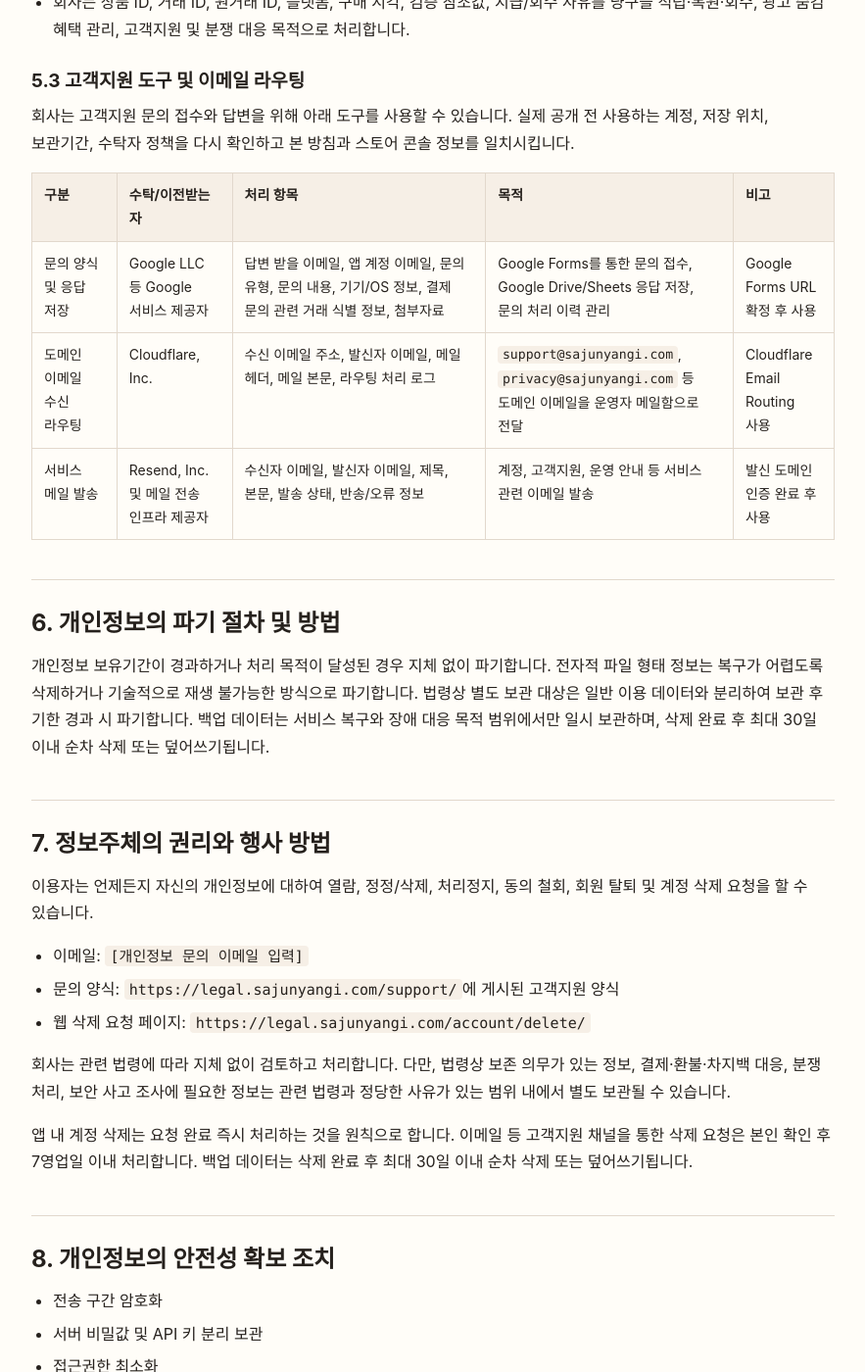
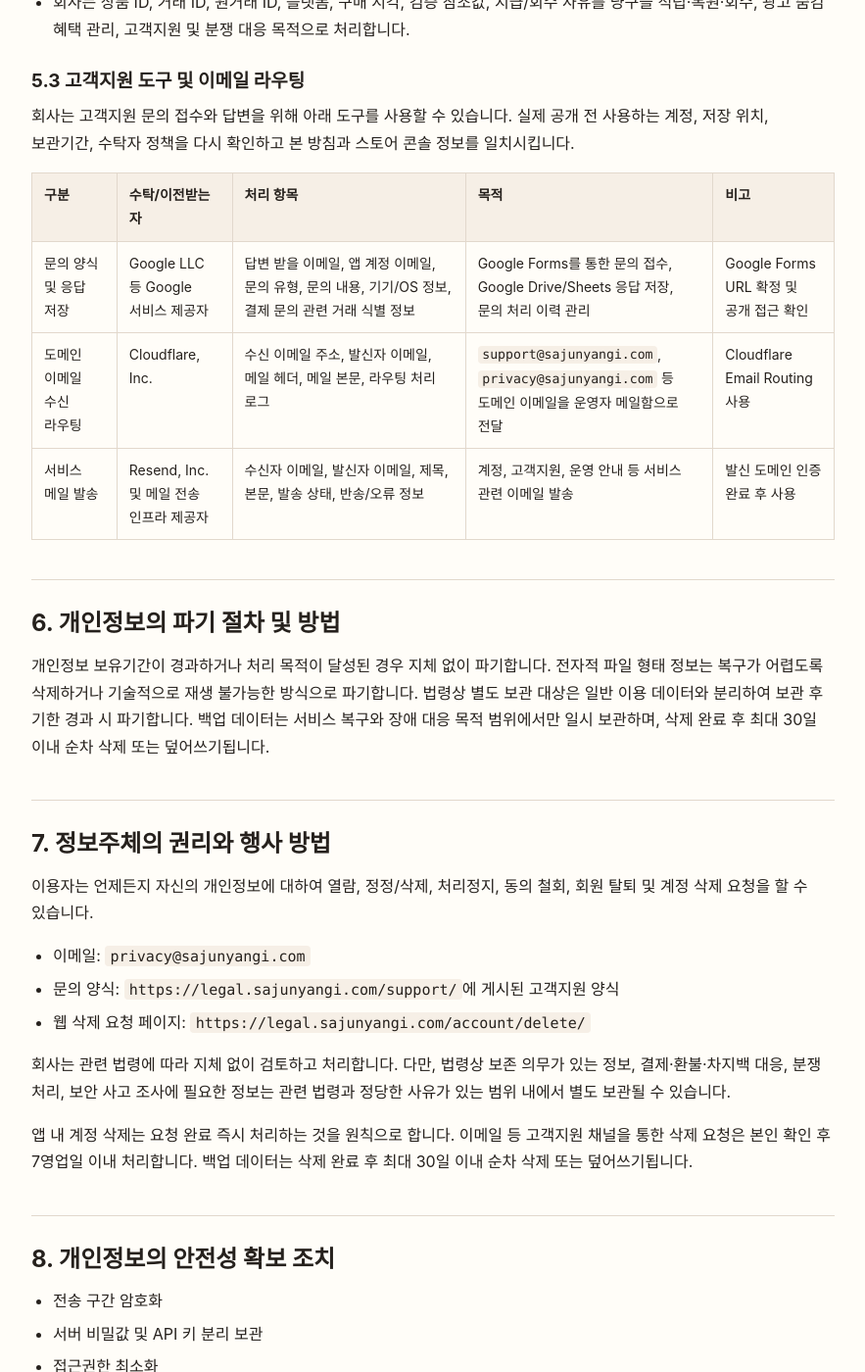
Before and after one commit to jybin00/sajunyangi-legal, a Jekyll site: the page built from privacy.md, in a window 1280 px wide and 1400 px high, scrolled down 5393 px. Shown: the whole window at 98% size, without its empty margins (148-1031 px from the left). Built offline with Jekyll 4.4.1, drawn with Linux system fonts in a browser that asks for light colours; some of the changed text lies outside the part shown.

Commit message:
docs: add support form URL

```diff
--- a/privacy.md
+++ b/privacy.md
@@ -157,7 +157,7 @@ Apple App Privacy 및 iOS Privacy Manifest 기준으로 현재 iOS 1.0/TestFligh
 
 | 구분 | 수탁/이전받는 자 | 처리 항목 | 목적 | 비고 |
 | --- | --- | --- | --- | --- |
-| 문의 양식 및 응답 저장 | Google LLC 등 Google 서비스 제공자 | 답변 받을 이메일, 앱 계정 이메일, 문의 유형, 문의 내용, 기기/OS 정보, 결제 문의 관련 거래 식별 정보, 첨부자료 | Google Forms를 통한 문의 접수, Google Drive/Sheets 응답 저장, 문의 처리 이력 관리 | Google Forms URL 확정 후 사용 |
+| 문의 양식 및 응답 저장 | Google LLC 등 Google 서비스 제공자 | 답변 받을 이메일, 앱 계정 이메일, 문의 유형, 문의 내용, 기기/OS 정보, 결제 문의 관련 거래 식별 정보 | Google Forms를 통한 문의 접수, Google Drive/Sheets 응답 저장, 문의 처리 이력 관리 | Google Forms URL 확정 및 공개 접근 확인 |
 | 도메인 이메일 수신 라우팅 | Cloudflare, Inc. | 수신 이메일 주소, 발신자 이메일, 메일 헤더, 메일 본문, 라우팅 처리 로그 | `support@sajunyangi.com`, `privacy@sajunyangi.com` 등 도메인 이메일을 운영자 메일함으로 전달 | Cloudflare Email Routing 사용 |
 | 서비스 메일 발송 | Resend, Inc. 및 메일 전송 인프라 제공자 | 수신자 이메일, 발신자 이메일, 제목, 본문, 발송 상태, 반송/오류 정보 | 계정, 고객지원, 운영 안내 등 서비스 관련 이메일 발송 | 발신 도메인 인증 완료 후 사용 |
 
@@ -169,7 +169,7 @@ Apple App Privacy 및 iOS Privacy Manifest 기준으로 현재 iOS 1.0/TestFligh
 
 이용자는 언제든지 자신의 개인정보에 대하여 열람, 정정/삭제, 처리정지, 동의 철회, 회원 탈퇴 및 계정 삭제 요청을 할 수 있습니다.
 
-- 이메일: `[개인정보 문의 이메일 입력]`
+- 이메일: `privacy@sajunyangi.com`
 - 문의 양식: `https://legal.sajunyangi.com/support/`에 게시된 고객지원 양식
 - 웹 삭제 요청 페이지: `https://legal.sajunyangi.com/account/delete/`
 
@@ -200,8 +200,8 @@ Apple App Privacy 및 iOS Privacy Manifest 기준으로 현재 iOS 1.0/TestFligh
 
 - 부서명: `[개인정보 담당부서 입력]`
 - 담당자: `[담당자명 입력]`
-- 이메일: `[개인정보 문의 이메일 입력]`
-- 연락처: `[전화번호 또는 고객지원 채널 입력]`
+- 이메일: `privacy@sajunyangi.com`
+- 연락처: `https://legal.sajunyangi.com/support/`
 
 ## 12. 방침 변경
 
```
Also changed, not shown: account/delete.md (+1 -1 lines), support.md (+2 -2 lines), terms.md (+2 -2 lines).
